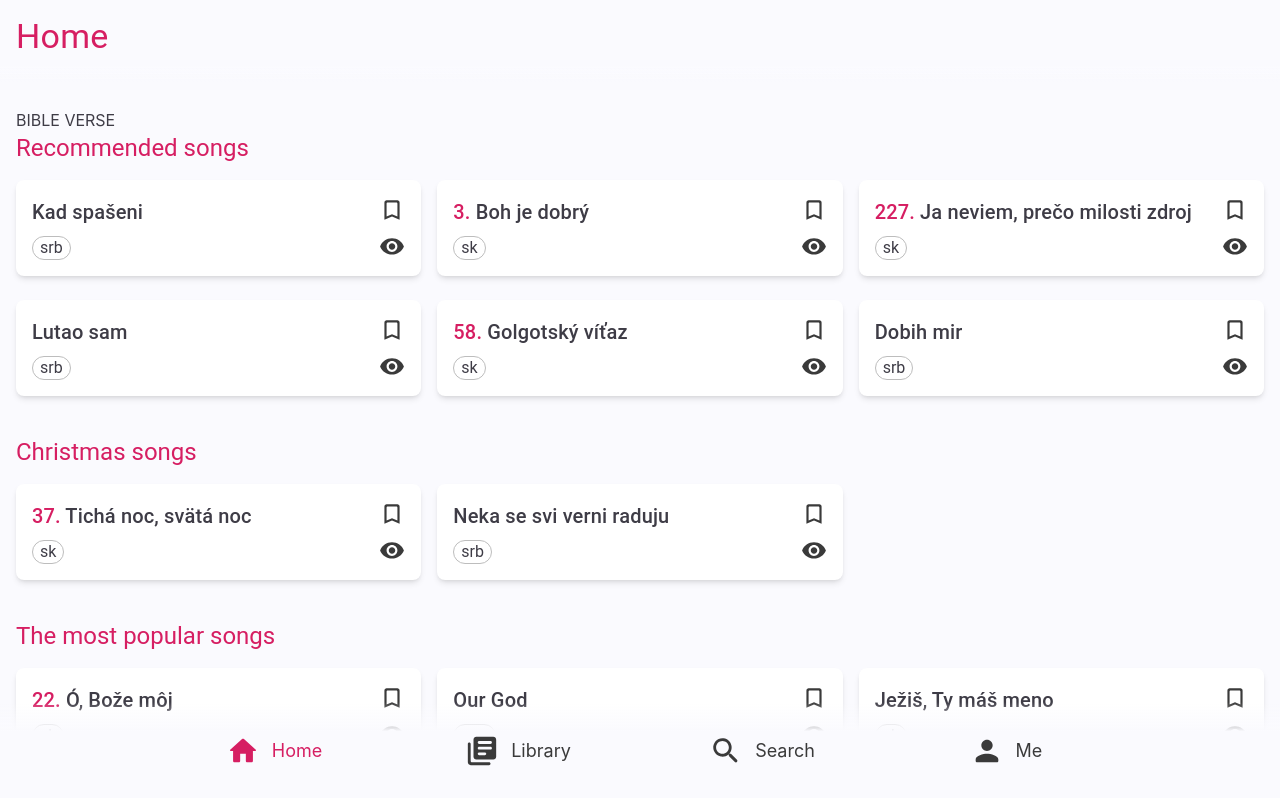
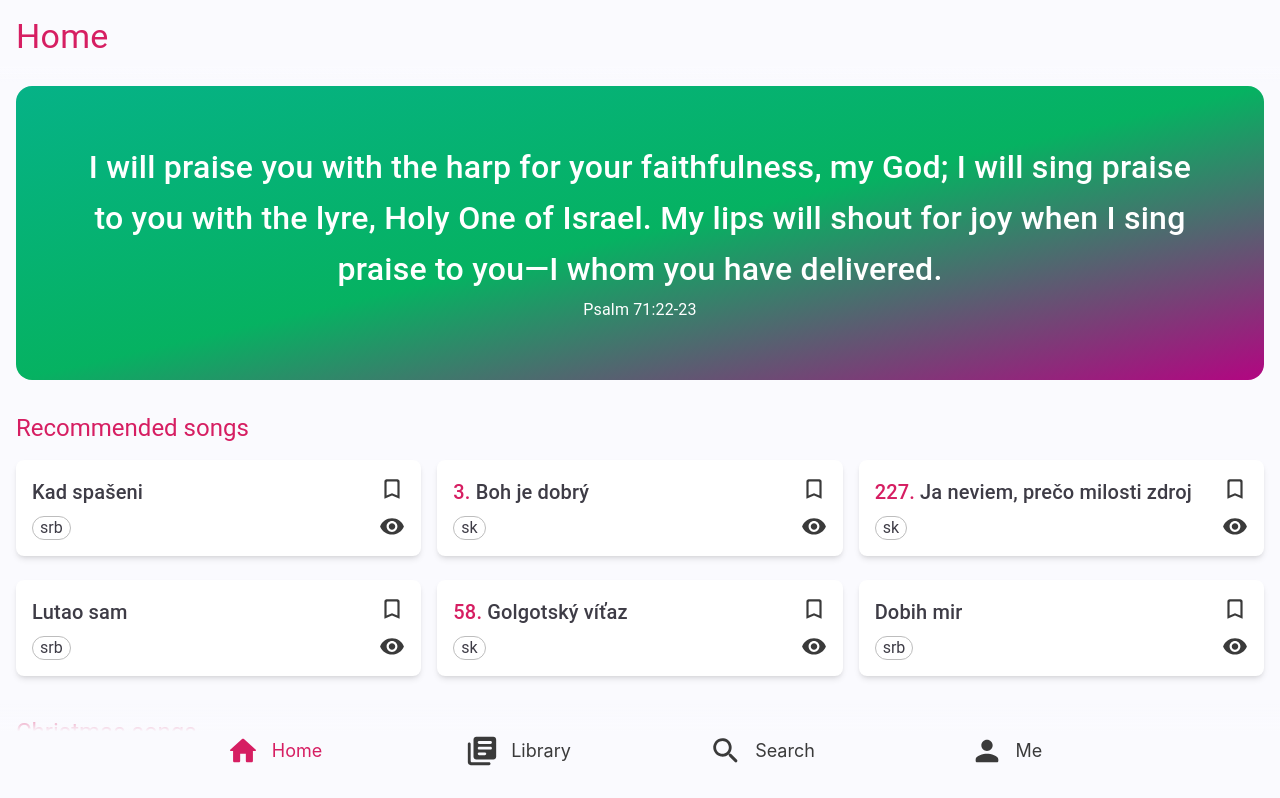
Before and after one commit to kukuckarastislav/lyrics-library, a React (Vite) app in the folder lyrics-library-react/: page / in a window 1280 px wide. Shown: the top 798 px of the page. Built offline with nearby package versions, Linux system fonts and the light colour scheme.

Commit message:
feat: home page bible verse, random verse random gradient

```diff
--- a/lyrics-library-react/src/pages/HomePage.module.scss
+++ b/lyrics-library-react/src/pages/HomePage.module.scss
@@ -4,7 +4,7 @@
         .homeContainer {
             margin-left: 1rem;
             margin-right: 1rem;
-            margin-top: 108px;
+            margin-top: 86px;
         }
 
         .topHeader{
@@ -30,6 +30,21 @@
             margin-bottom: 2rem;
         }
 
+        .bibleVerseContainer{
+            @apply text-white rounded-2xl
+                p-4
+                md:p-6
+                lg:p-10
+                xl:p-14
+                2xl:p-16
+            ;
+            /*
+            background-image: linear-gradient(to right bottom, #d16ba5, #c777b9, #ba83ca, #aa8fd8, #9a9ae1, #8aa7ec, #79b3f4, #69bff8, #52cffe, #41dfff, #46eefa, #5ffbf1);
+                */
+
+            margin-bottom: 2rem;
+        }
+
 
     }
 }
--- a/lyrics-library-react/src/pages/HomePage.tsx
+++ b/lyrics-library-react/src/pages/HomePage.tsx
@@ -4,8 +4,21 @@ import style from './HomePage.module.scss';
 import homeData from '../models/HomeData';
 import library from '../libraryData';
 import SongCard from '../components/SongCard';
+import React from 'react';
+import GradientUtils from '../utils/GradientUtils';
 
 export default function HomePage() {
+
+  const bibleVerse = homeData.getBibleVerseForToday();
+  const bibleVerseContainerRef = React.useRef<HTMLDivElement>(null);
+
+  React.useEffect(() => {
+    if (bibleVerseContainerRef.current) {
+      bibleVerseContainerRef.current.style.backgroundImage
+        = GradientUtils.getGradientForToday('');
+    }
+  }, []);
+
   return (
     <div className={style.HomePageCss}>
 
@@ -14,9 +27,25 @@ export default function HomePage() {
       </div>
 
       <div className='homeContainer'>
+        <div ref={bibleVerseContainerRef} className='bibleVerseContainer'>
+          <Typography variant="h6"
+            sx={{ color: 'white', textAlign: 'center', fontSize: {
+              lg: '2rem',
+              md: '1.8rem',
+              sm: '1.5rem',
+              xs: '1.2rem'
+            } }}>
+            {bibleVerse.text}
+          </Typography>
+          <Typography variant="subtitle1"
+            sx={{
+              color: 'white', textAlign: 'center',
+              }}>
+            {bibleVerse.bibleLocation}
+          </Typography>
+        </div>
 
-        <div>BIBLE VERSE</div>
-
+        <div>
           {
             homeData.songCollections.map((collection) => (
               <div key={collection.title}>
@@ -34,6 +63,7 @@ export default function HomePage() {
               </div>
             ))
           }
+        </div>
 
       </div>
 
--- /dev/null
+++ b/lyrics-library-react/src/utils/GradientUtils.ts
@@ -0,0 +1,75 @@
+export default class GradientUtils {
+
+    static getRandomColorHsl(s: number, l:number): string {
+        const h = Math.floor(Math.random() * 360);
+        return `hsl(${h}, ${s}%, ${l}%)`;
+    }
+
+    static getColorHsl(h: number, s: number, l:number): string {
+        return `hsl(${h}, ${s}%, ${l}%)`;
+    }
+
+    static getRandomGradient(): string {
+
+        const s = 94;
+        const l = 36;
+
+        const c1 = GradientUtils.getRandomColorHsl(s, l);
+        const c2 = GradientUtils.getRandomColorHsl(s, l);
+        const c3 = GradientUtils.getRandomColorHsl(s, l);
+
+        //removed directions that don't look good 'to top', 'to bottom' 'to left' 'to right'
+        const directions = [
+            'to right top', 'to right bottom', 'to left bottom', 'to left top', 'circle'
+        ];
+        const randomDirection = directions[Math.floor(Math.random() * directions.length)];
+
+        const gradient = `linear-gradient(${randomDirection}, ${c1}, ${c2}, ${c3})`;
+        return gradient;
+    }
+
+    static getGradientForToday(d: string | undefined): string {
+        const date = new Date();
+        let dateStr = `${date.getFullYear()}-${date.getMonth()}-${date.getDate()}`;
+        if (d) {
+            dateStr = d;
+        }
+        const numbers = GradientUtils.get4NumbersFromString(dateStr);
+        console.log(numbers);
+
+        const s = 94;
+        const l = 36;
+
+        const c1 = GradientUtils.getColorHsl(numbers[0] % 360, s, l);
+        const c2 = GradientUtils.getColorHsl(numbers[1] % 360, s, l);
+        const c3 = GradientUtils.getColorHsl(numbers[2] % 360, s, l);
+
+        const directions = [
+            'to right top', 'to right bottom', 'to left bottom', 'to left top'
+        ];
+        const randomDirection = directions[numbers[3] % directions.length];
+
+        const gradient = `linear-gradient(${randomDirection}, ${c1}, ${c2}, ${c3})`;
+        console.log(gradient);
+        return gradient;
+    }
+
+    static get4NumbersFromString(str: string): number[] {
+        let h1 = 1779033703, h2 = 3144134277,
+            h3 = 1013904242, h4 = 2773480762;
+        for (let i = 0, k; i < str.length; i++) {
+            k = str.charCodeAt(i);
+            h1 = h2 ^ Math.imul(h1 ^ k, 597399067);
+            h2 = h3 ^ Math.imul(h2 ^ k, 2869860233);
+            h3 = h4 ^ Math.imul(h3 ^ k, 951274213);
+            h4 = h1 ^ Math.imul(h4 ^ k, 2716044179);
+        }
+        h1 = Math.imul(h3 ^ (h1 >>> 18), 597399067);
+        h2 = Math.imul(h4 ^ (h2 >>> 22), 2869860233);
+        h3 = Math.imul(h1 ^ (h3 >>> 17), 951274213);
+        h4 = Math.imul(h2 ^ (h4 >>> 19), 2716044179);
+        h1 ^= (h2 ^ h3 ^ h4), h2 ^= h1, h3 ^= h1, h4 ^= h1;
+        return [h1>>>0, h2>>>0, h3>>>0, h4>>>0];
+    }
+
+}
```
Lines whose indentation alone changed are shown as unchanged.
